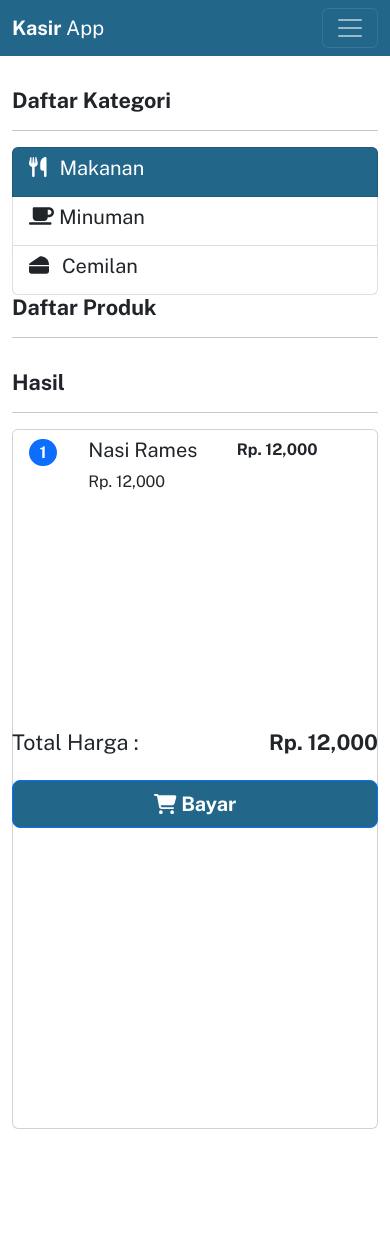
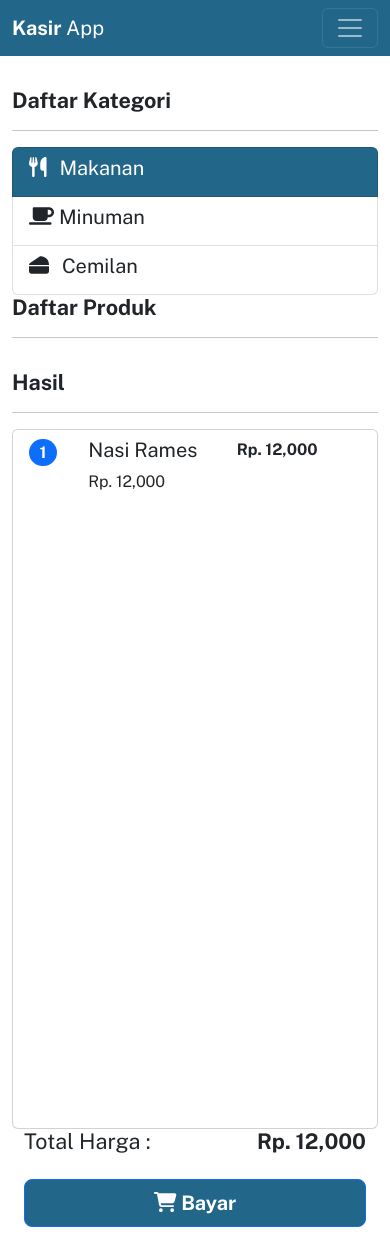
Before and after one commit to Ajulll22/Kasir-React-Go, a React (Create React App) app: page / in a window 390 px wide. Before the commit the page ends 1129 px from the top, so only its background shows below. Built offline with nearby package versions, Linux system fonts and the light colour scheme; data requests are answered from the project's data file; the HTML template or start-up script is replaced by a standard one.

Commit message:
submit total

```diff
--- a/src/components/TotalBayar.js
+++ b/src/components/TotalBayar.js
@@ -3,15 +3,31 @@ import { FontAwesomeIcon } from '@fortawesome/react-fontawesome';
 import React, { Component } from 'react'
 import { Button, Col, Row } from 'react-bootstrap'
 import { numberWithCommas } from '../utils/utils';
+import axios from 'axios'
+import { API_URL } from '../utils/constants';
+
 
 export default class TotalBayar extends Component {
+    submitTotalBayar = (totalBayar) => {
+        const pesanan = {
+            total_bayar: totalBayar,
+            menus: this.props.keranjangs
+        }
+
+        axios.post(API_URL + "pesanans", pesanan).then((res) => {
+            this.props.history.push('/sukses')
+        })
+    };
+
     render() {
         const totalBayar = this.props.keranjangs.reduce(function (result, item) {
             return result + item.total_harga;
         }, 0);
 
         return (
-            <div className='fixed-bottom'>
+            <>
+                {/* WEB */}
+                <div className='fixed-bottom d-none d-md-block'>
                     <Row>
                         <Col md={{ span: 3, offset: 9 }} className="px-4">
                             <h4>
@@ -19,13 +35,40 @@ export default class TotalBayar extends Component {
                             </h4>
 
                             <div className="d-grid gap-2 mb-3 mt-4">
-                            <Button variant="primary" size="lg">
+                                <Button
+                                    variant="primary"
+                                    size="lg"
+                                    onClick={() => this.submitTotalBayar(totalBayar)}
+                                >
                                     <FontAwesomeIcon icon={faShoppingCart} /> <strong>Bayar</strong>
                                 </Button>
                             </div>
                         </Col>
                     </Row>
                 </div>
+
+
+                {/* MOBILE */}
+                <div className='d-sm-block d-md-none'>
+                    <Row>
+                        <Col md={{ span: 3, offset: 9 }} className="px-4">
+                            <h4>
+                                Total Harga : <strong className="float-end ms-2"> Rp. {numberWithCommas(totalBayar)} </strong>
+                            </h4>
+
+                            <div className="d-grid gap-2 mb-3 mt-4">
+                                <Button
+                                    variant="primary"
+                                    size="lg"
+                                    onClick={() => this.submitTotalBayar(totalBayar)}
+                                >
+                                    <FontAwesomeIcon icon={faShoppingCart} /> <strong>Bayar</strong>
+                                </Button>
+                            </div>
+                        </Col>
+                    </Row>
+                </div>
+            </>
         )
     }
 }
```
Lines whose indentation alone changed are shown as unchanged.
